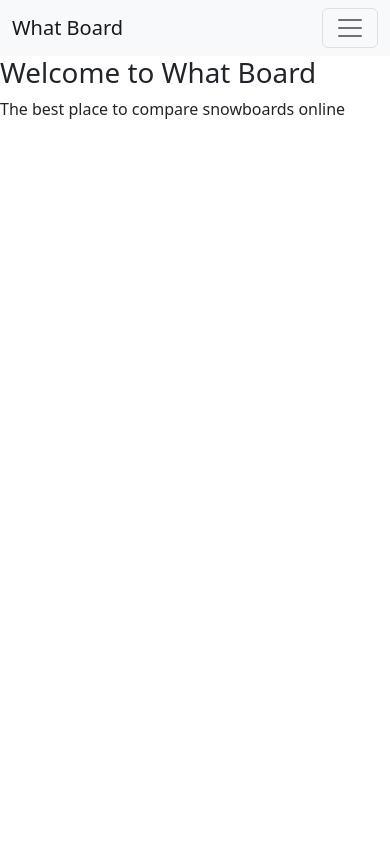
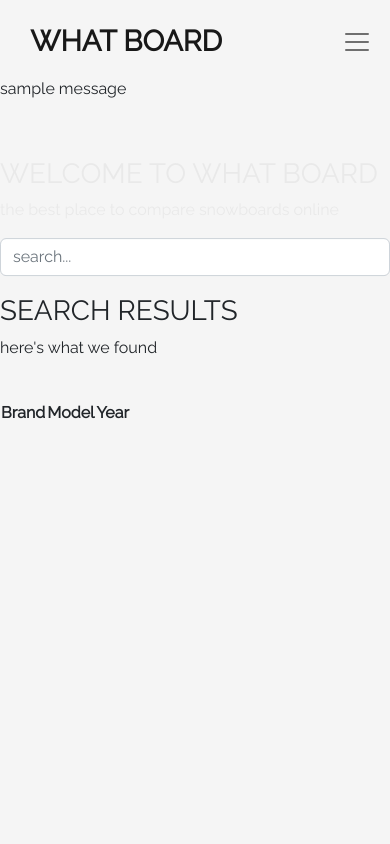
Before and after one commit to lck3nny/WhatSnow, a Flask app: template templates/index.html in a window 390 px wide. Run offline with Flask 2, Linux system fonts and the light colour scheme; the template is opened without the code that fills it: most values are stand-ins (such as "Sample title", 1, 10 or a date in 2020); one stand-in notice (Sample message) is shown; lists and menus that the app fills with data are empty; parts of the project's set-up code (start-up, migrations or seed data) failed here and were passed over.

Commit message:
Added bootstrap and styling to pages

```diff
--- a/__init__.py
+++ b/__init__.py
@@ -1,12 +1,16 @@
 from flask import Flask, request, send_from_directory
 from .handlers.public.home import HomePageHandler
-from .handlers.public.accounts import LoginHandler, SignupHandler, AccountHandler
+from .handlers.public.accounts import LoginHandler, LogoutHandler, SignupHandler, AccountHandler
 from .handlers.public.imports import NewImportHandler
 from .handlers.public.learning import LearningHandler
+
+from datetime import timedelta
 
 __author__ = 'liamkenny'
 
 app = Flask(__name__)
+app.secret_key = "3537251460"
+app.permanent_session_lifetime = timedelta(days=7)
 
 if __name__ == '__main__':
     app.run(debug=True)
@@ -15,6 +19,7 @@
 # --------------------------------------------------
 app.add_url_rule(rule='/', view_func=HomePageHandler.as_view('home'), methods=['GET'])
 app.add_url_rule(rule='/login/', view_func=LoginHandler.as_view('login'), methods=['GET', 'POST'])
+app.add_url_rule(rule='/logout/', view_func=LogoutHandler.as_view('logout'), methods=['GET'])
 app.add_url_rule(rule='/signup/', view_func=SignupHandler.as_view('signup'), methods=['GET', 'POST'])
 app.add_url_rule(rule='/account/', view_func=AccountHandler.as_view('account'), methods=['GET'])
 app.add_url_rule(rule='/import/', view_func=NewImportHandler.as_view('new_import'), methods=['GET'])
--- a/handlers/public/home.py
+++ b/handlers/public/home.py
@@ -5,4 +5,4 @@
 
 class HomePageHandler(MethodView):
     def get(request):
-        return render_template('index.html')
+        return render_template('index.html', page_name='index')
--- /dev/null
+++ b/static/style/index.css
@@ -0,0 +1,124 @@
+:root{
+    --dark: rgb(39, 39, 39);
+    --dark-trans-9: rgba(39, 39, 39, 0.9);
+    --dark-trans-5: rgba(39, 39, 39, 0.5);
+    --mid-dark: rgb(60, 60, 60);
+    --mid: rgb(70, 70, 70);
+    --light: rgb(233, 233, 233);
+    --v-light: rgb(245, 245, 245);
+    --trans: rgba(255, 255, 255, 0)
+}
+
+html{
+    background-color: var(--dark);
+}
+
+body{
+    width: 100vw;
+    height: 100vh;
+    border: 0;
+    margin: 0;
+    padding: 0;
+    background: var(--mid-dark);
+    font-family: 'Raleway', sans-serif;
+    background: var(--v-light)
+}
+
+.index .body, .login .body, .signup .body{
+    text-align: center;
+}
+
+.index{
+    color: var(--light);
+    width: 100vw;
+    height: 100vh;
+    background: url('/static/img/dark_snow_background.webp');
+    background-position: center;
+    background-size: cover;
+    background-attachment: fixed;
+    background-repeat: no-repeat;
+    background-position: top;
+}
+
+.index .nav-link, .index .navbar-brand{
+    color: var(--light);
+}
+
+.login{
+    color: var(--mid);
+
+}
+
+.login .nav-link, .login .navbar-brand{
+    color: var(--dark);
+}
+
+
+nav{
+    margin-top: 2%;
+    text-transform: uppercase;
+    width: 100vw;
+    color: var(--light);
+}
+
+.navbar{
+    margin-left: 5%;
+    width: calc(100vw - 10%);
+    text-align: right;
+}
+
+.navbar-toggler{
+    border-radius: 0;
+    border-width: 0;
+}
+
+.navbar-toggler-icon{
+    color: var(--mid);
+}
+
+.navbar .navbar-brand{
+    font-size: 1.8em;
+    font-weight: 700;
+}
+
+.navbar .navbar-nav{
+    font-size: 1.2em;
+}
+
+.navbar .dropdown-menu{
+    border-radius: 0;
+    background-color: var(--dark-trans-9);
+    text-align: right;
+}
+
+
+
+.banner{
+    margin-top: 10%;
+    transform: translateY(-10%);
+}
+
+.home_banner{
+    color: var(--light);
+    margin-top: 15%;
+    transform: translateY(-15%);
+}
+
+
+
+h1{
+    font-weight: 100;
+    text-transform: uppercase;
+}
+
+p{
+    text-transform: lowercase;
+}
+
+.submit{
+    text-transform: uppercase;
+}
+
+input .search{
+    border-radius: 0;
+}
--- a/templates/account.html
+++ b/templates/account.html
@@ -2,7 +2,7 @@
 {% block title %}My Account{% endblock %}
 {% block top_content %}
 <div id="login_banner">
-    <h1>Hello {{user.first_name}}</h1>
+    <h1>Hello {{session.user.first_name}}</h1>
     <p>Welcome to your What Board account. Here you can see update your personal information and access your quiver.</p>
 </div>
 {% endblock %}
--- a/templates/base.html
+++ b/templates/base.html
@@ -3,36 +3,62 @@
     <head>
         <meta charset="UTF-8">
         <meta name="viewport" content="width=device-width, initial-scale=1">
+        <link href="https://fonts.googleapis.com/css?family=Raleway&display=swap" rel="stylesheet">
         <link href="https://cdn.jsdelivr.net/npm/bootstrap@5.2.2/dist/css/bootstrap.min.css" rel="stylesheet" integrity="sha384-Zenh87qX5JnK2Jl0vWa8Ck2rdkQ2Bzep5IDxbcnCeuOxjzrPF/et3URy9Bv1WTRi" crossorigin="anonymous">
+        <link href="/static/style/index.css" rel="stylesheet" type="text/css">
         <title>{% block title %}{% endblock %}</title>
     </head>
-    <nav class="navbar navbar-expand-lg bg-light">
+    <body class="{{page_name}}">
+            <div class="row nav">
+                <div class="col-md-12">
                     <div class="container-fluid">
+                        {% if page_name in ['index'] %}
+                        <nav class="navbar navbar-dark navbar-expand-md">
+                        {% else %}
+                        <nav class="navbar navbar-light navbar-expand-md">
+                        {% endif %}
                             <a class="navbar-brand" href="/">What Board</a>
                             <button class="navbar-toggler" type="button" data-bs-toggle="collapse" data-bs-target="#navbarNavAltMarkup" aria-controls="navbarNavAltMarkup" aria-expanded="false" aria-label="Toggle navigation">
                             <span class="navbar-toggler-icon"></span>
                             </button>
-            <div class="collapse navbar-collapse" id="navbarNavAltMarkup">
-            <div class="navbar-nav">
-                <a class="nav-link" href="/import">Add a Board</a>
+                            <div class="collapse navbar-collapse justify-content-end" id="navbarNavAltMarkup">
+                                <div class="navbar-nav mr-auto">
+                                    <div class="btn-group"></div>
+                                        <a class="nav-link mr-auto" href="/import">Add</a>
                                         <a class="nav-link" href="/learn">Learn</a>
-                <a class="nav-link" href="/login">Login/Signup</a>
-                <a class="nav-link" href="/account" hidden>Account</a>
-                <a class="nav-link dropdown-toggle" href="/account" role="button" data-bs-toggle="dropdown" aria-expanded="false" hidden>
+                                        {% if 'user' in session %}
+                                        <div class="dropdown">
+                                            <a class="nav-link dropdown-toggle" href="/account" role="button" data-bs-toggle="dropdown" aria-expanded="false">
                                                 Account
                                             </a>
-                  <ul class="dropdown-menu">
-                    <li><a class="dropdown-item" href="/account">My Account</a></li>
-                    <li><a class="dropdown-item" href="/account/quiver">My Quiver</a></li>
+                                            <ul class="dropdown-menu dropdown-menu-dark dropdown-menu-end">
+                                                <li><a class="dropdown-item" href="/account">Account</a></li>
+                                                <li><a class="dropdown-item" href="/account/quiver">Quiver</a></li>
                                                 <li><a class="dropdown-item" href="/logout">Logout</a></li>
                                             </ul>
+                                        </div>
+                                        {% else %}
+                                        <a class="nav-link" href="/login">Login</a>
+                                        {% endif %}
                                     </div>
                                 </div>
                             </div>
                         </nav>
-    <body>
-        {% block top_content %}
-        {% endblock %}
+                    </div>
+                </div>
+            </div>
+        </div>
+        <div class="row body">
+            {% with messages =  get_flashed_messages() %}
+                {% if messages %}
+                    {% for msg in messages %}
+                        <p>{{msg}}</p>
+                    {% endfor %}
+                {% endif %}
+            {% endwith %}
+            {% block top_content %}{% endblock %}
+        </div>
+
     </body>
     <script src="https://cdn.jsdelivr.net/npm/@popperjs/core@2.11.6/dist/umd/popper.min.js" integrity="sha384-oBqDVmMz9ATKxIep9tiCxS/Z9fNfEXiDAYTujMAeBAsjFuCZSmKbSSUnQlmh/jp3" crossorigin="anonymous"></script>
 <script src="https://cdn.jsdelivr.net/npm/bootstrap@5.2.2/dist/js/bootstrap.min.js" integrity="sha384-IDwe1+LCz02ROU9k972gdyvl+AESN10+x7tBKgc9I5HFtuNz0wWnPclzo6p9vxnk" crossorigin="anonymous"></script>
--- a/templates/index.html
+++ b/templates/index.html
@@ -1,8 +1,27 @@
 {% extends "base.html" %}
 {% block title %}What Board{% endblock %}
 {% block top_content %}
-<div id="home_banner">
-    <h1>Welcome to What Board</h1>
-    <p>The best place to compare snowboards online</p>
+<div class="container">
+    <div class="row banner home_banner">
+        <div class="col-md-6 offset-md-3">
+            <h1>Welcome to What Board</h1>
+            <p>The best place to compare snowboards online</p>
+            <div class="form-outline">
+                <input type="search" id="form1" class="form-control search" placeholder="search..." aria-label="Search" />
+            </div>
+        </div>
+    </div>
+    <div class="row results">
+        <div class="col-md-6 offset-md-3">
+            <h1>Search Results</h1>
+            <p>Here's what we found</p>
+            <br>
+            <table>
+                <th>Brand</th>
+                <th>Model</th>
+                <th>Year</th>
+            </table>
+        </div>
+    </div>
 </div>
 {% endblock %}
```
Also changed, not shown: handlers/public/accounts.py (+28 -11 lines), templates/login.html (+14 -9 lines), templates/signup.html (+15 -7 lines), static/img/dark_snow_background.webp (added), static/img/light_snow_background.webp (added). Lines whose indentation alone changed are shown as unchanged.
